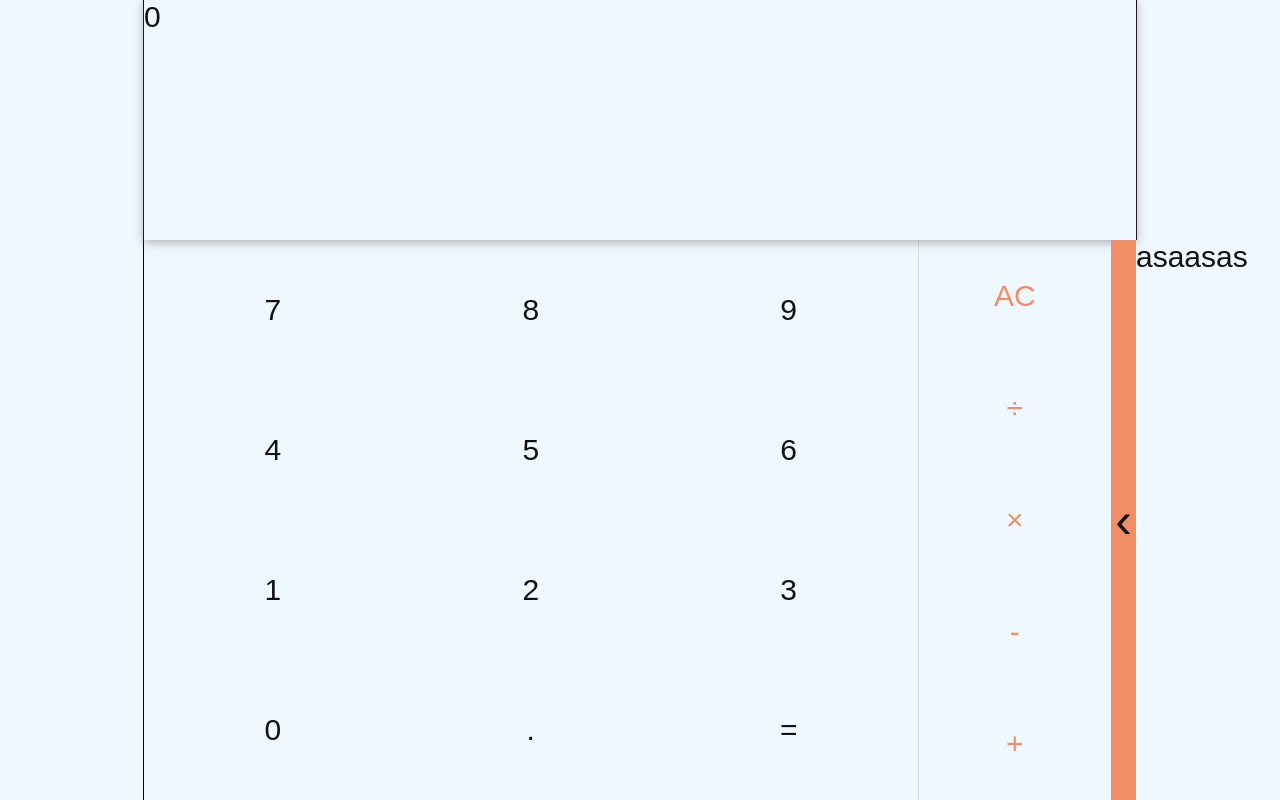
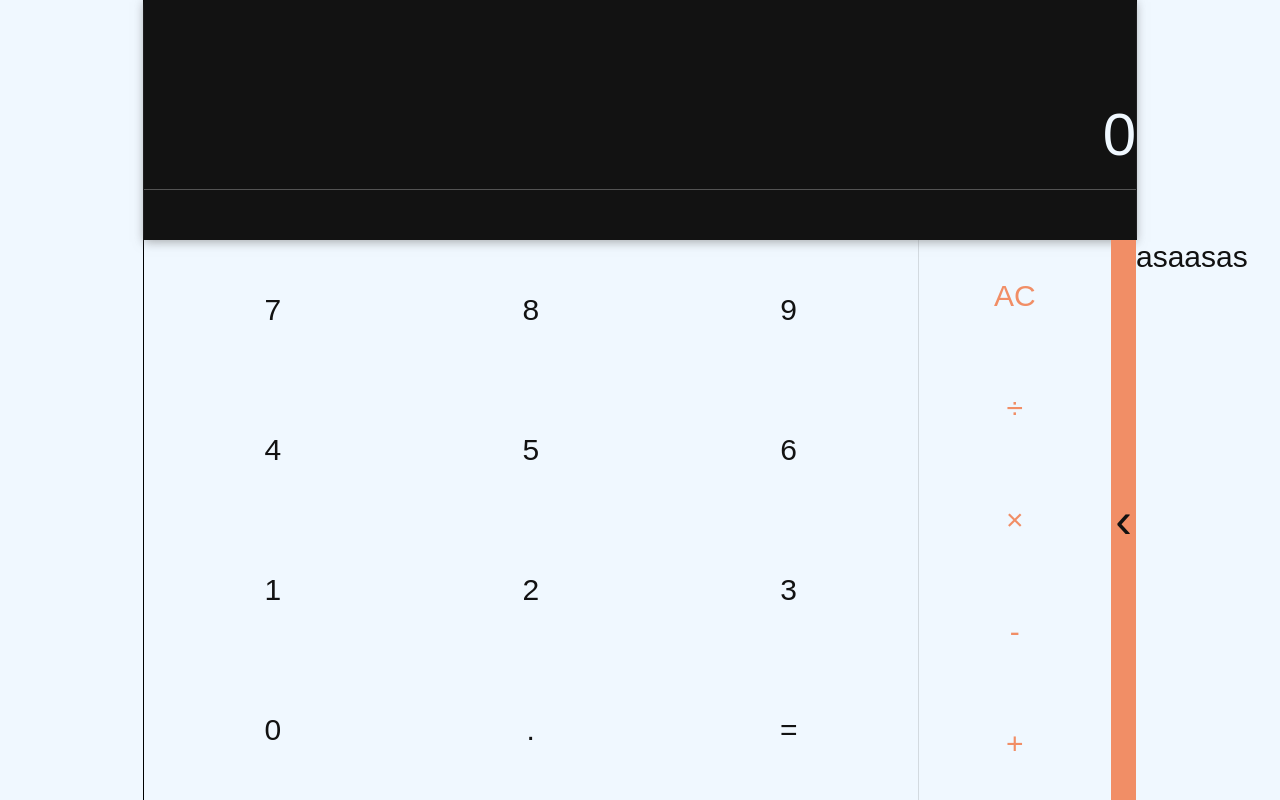
Before and after one commit to Nemanja2912/Calculator, a React (Create React App) app: page / in a window 1280 px wide. Shown: the top 800 px of the page. Built offline with nearby package versions, Linux system fonts and the light colour scheme.

Commit message:
version 2.0

```diff
--- a/package.json
+++ b/package.json
@@ -1,7 +1,7 @@
 {
   "homepage": "https://Nemanja2912.github.io/Calculator",
   "name": "app",
-  "version": "0.1.0",
+  "version": "0.2.0",
   "private": true,
   "dependencies": {
     "@testing-library/jest-dom": "^4.2.4",
--- a/src/App.js
+++ b/src/App.js
@@ -5,21 +5,103 @@ import Body from "./components/Body";
 class App extends Component {
   state = {
     height: window.innerHeight,
-    n: 0,
+    display: "",
+    preview: "",
+    operation: false,
+    size: 9,
+    highOperation: false,
+    memory: "",
   };
 
   handlePrint = (n) => {
+    let { display, operation, size, preview } = this.state;
+
+    if (!operation && display.length >= size) return null;
+
     this.setState({
-      n: n,
+      display: operation || display === "0" ? n : display + n,
+      preview:
+        display[0] === "0" ? preview.slice(0, -1) + ` ${n}` : preview + n,
+      operation: false,
     });
   };
 
+  operation = (s) => {
+    let { preview, operation, display, highOperation, memory } = this.state;
+
+    if (display === "") preview = 0;
+
+    if (operation) preview = preview.slice(0, -2);
+
+    this.setState({
+      operation: true,
+      preview: preview + ` ${s} `,
+    });
+
+    if (s === "*" || s === "/") {
+      this.setState({
+        highOperation: true,
+        memory:
+          memory === ""
+            ? display
+            : operation
+            ? memory
+            : eval(memory + s + display),
+        display:
+          memory === ""
+            ? display
+            : operation
+            ? memory
+            : eval(memory + s + display),
+      });
+    } else {
+      this.setState({
+        memory: "",
+        highOperation: false,
+      });
+    }
+  };
+
+  handleAdd = () => {
+    this.operation("+");
+  };
+
+  handleSubstraction = () => {
+    this.operation("-");
+  };
+
+  handleDivision = () => {
+    this.operation("/");
+  };
+
+  handleMultiplication = () => {
+    this.operation("*");
+  };
+
+  handleDisplay = () => {
+    let { display, size, operation, preview, highOperation } = this.state;
+
+    if (display.length > 99) return "error";
+
+    if (operation && !highOperation)
+      display = String(eval(preview.slice(0, -2)));
+
+    if (highOperation) display = String(display);
+
+    return display.length > size ? Number(display).toExponential(5) : display;
+  };
+
   render() {
-    console.log(this.state.height);
     return (
       <div style={{ height: this.state.height }} className="app">
-        <Screen display={this.state.n} />
-        <Body handlePrint={this.handlePrint} />
+        <Screen display={this.handleDisplay()} preview={this.state.preview} />
+        <Body
+          handlePrint={this.handlePrint}
+          handleAdd={this.handleAdd}
+          handleSubstraction={this.handleSubstraction}
+          handleMultiplication={this.handleMultiplication}
+          handleDivision={this.handleDivision}
+        />
       </div>
     );
   }
--- a/src/components/Body.jsx
+++ b/src/components/Body.jsx
@@ -20,31 +20,39 @@ class Body extends Component {
   };
 
   render() {
+    const {
+      handlePrint,
+      handleAdd,
+      handleSubstraction,
+      handleDivision,
+      handleMultiplication,
+    } = this.props;
+
     return (
       <div className="calc-body">
         <div className="number">
-          <Button handlePrint={this.props.handlePrint} button="7"></Button>
-          <Button handlePrint={this.props.handlePrint} button="8"></Button>
-          <Button handlePrint={this.props.handlePrint} button="9"></Button>
-          <Button handlePrint={this.props.handlePrint} button="4"></Button>
-          <Button handlePrint={this.props.handlePrint} button="5"></Button>
-          <Button handlePrint={this.props.handlePrint} button="6"></Button>
-          <Button handlePrint={this.props.handlePrint} button="1"></Button>
-          <Button handlePrint={this.props.handlePrint} button="2"></Button>
-          <Button handlePrint={this.props.handlePrint} button="3"></Button>
-          <Button handlePrint={this.props.handlePrint} button="0"></Button>
-          <Button handlePrint={this.props.handlePrint} button="."></Button>
+          <Button handleFunc={handlePrint} button="7"></Button>
+          <Button handleFunc={handlePrint} button="8"></Button>
+          <Button handleFunc={handlePrint} button="9"></Button>
+          <Button handleFunc={handlePrint} button="4"></Button>
+          <Button handleFunc={handlePrint} button="5"></Button>
+          <Button handleFunc={handlePrint} button="6"></Button>
+          <Button handleFunc={handlePrint} button="1"></Button>
+          <Button handleFunc={handlePrint} button="2"></Button>
+          <Button handleFunc={handlePrint} button="3"></Button>
+          <Button handleFunc={handlePrint} button="0"></Button>
+          <Button handleFunc={handlePrint} button="."></Button>
           <Button button="="></Button>
         </div>
         <div className="operation">
           <Button button="AC"></Button>
-          <Button button="/"></Button>
-          <Button button="*"></Button>
-          <Button button="-"></Button>
-          <Button button="+"></Button>
+          <Button handleFunc={handleDivision} button="/"></Button>
+          <Button handleFunc={handleMultiplication} button="*"></Button>
+          <Button handleFunc={handleSubstraction} button="-"></Button>
+          <Button handleFunc={handleAdd} button="+"></Button>
         </div>
-        <div onClick={this.handleAdvance} className={this.state.advanceClass}>
-          <p>&#x2039;</p>
+        <div className={this.state.advanceClass}>
+          <p onClick={this.handleAdvance}>&#x2039;</p>
         </div>
         <div className={this.state.advanceBodyClass}>asaasas</div>
       </div>
--- a/src/components/Button.jsx
+++ b/src/components/Button.jsx
@@ -5,7 +5,7 @@ class Button extends Component {
   render() {
     return (
       <p
-        onClick={() => this.props.handlePrint(this.props.button)}
+        onClick={() => this.props.handleFunc(this.props.button)}
         className="button"
       >
         {this.props.button === "/" ? (
--- a/src/components/Screen.jsx
+++ b/src/components/Screen.jsx
@@ -3,7 +3,16 @@ import React, { Component } from "react";
 class Screen extends Component {
   state = {};
   render() {
-    return <div className="screen">{this.props.display}</div>;
+    return (
+      <div className="screen">
+        <div className="display">
+          {this.props.display ? this.props.display : 0}
+        </div>
+        <div className="preview">
+          <p>{this.props.preview.replace("/", "÷").replace("*", "×")}</p>
+        </div>
+      </div>
+    );
   }
 }
 
--- a/src/style.css
+++ b/src/style.css
@@ -29,6 +29,34 @@ body {
   height: 30%;
   box-shadow: 0px 2px 10px 0px rgba(116, 116, 116, 0.6);
   z-index: 100;
+  display: flex;
+  flex-direction: column;
+  align-items: flex-end;
+  justify-content: flex-end;
+  background-color: #121212;
+  color: aliceblue;
+}
+
+.display {
+  padding-bottom: 20px;
+  font-size: 60px;
+}
+
+.preview {
+  border-top: 1px solid #ffffff46;
+  width: 100%;
+  font-size: 20px;
+  height: 40px;
+  text-align: right;
+  white-space: nowrap;
+  display: flex;
+  flex-direction: row-reverse;
+  padding-top: 10px;
+  overflow-x: scroll;
+}
+
+.preview > p {
+  padding: 0 10px;
 }
 
 .calc-body {
```
Also changed, not shown: 1 other file (tests, documents, lock files or other folders).
